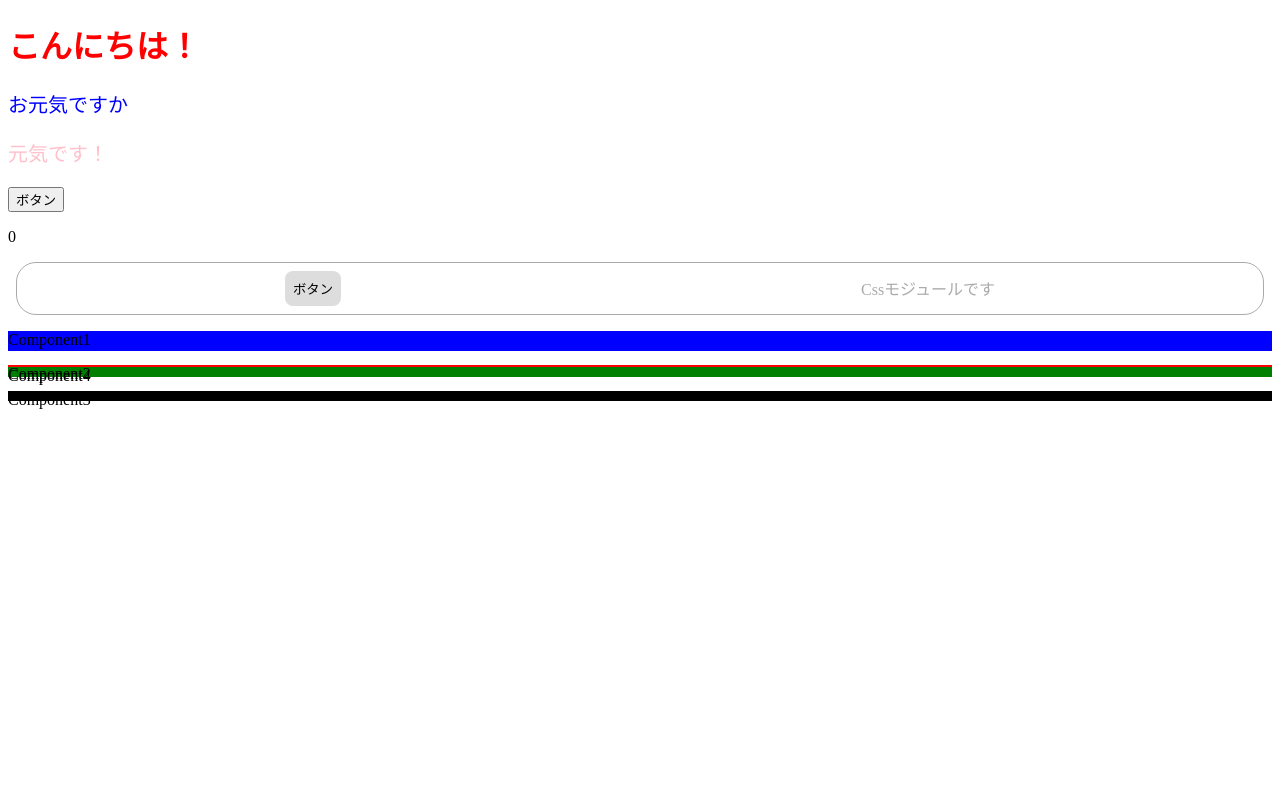
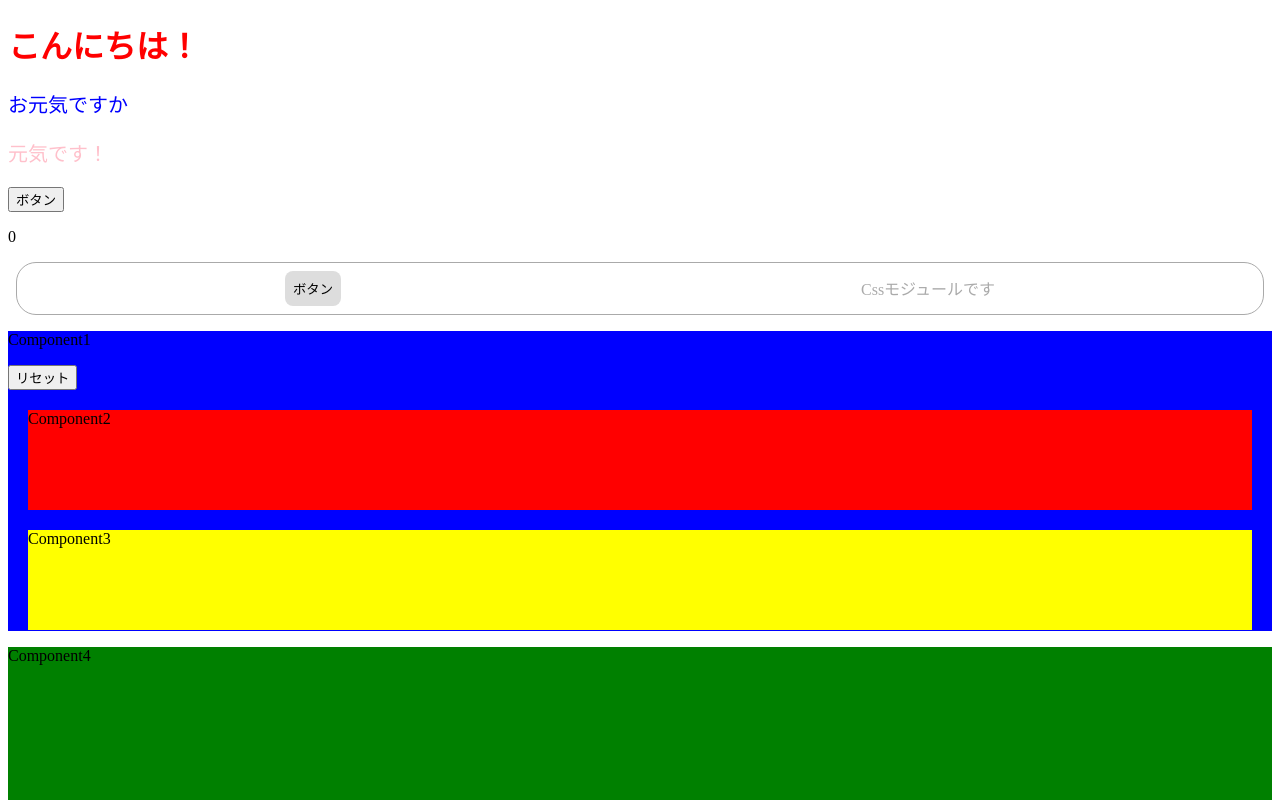
Before and after one commit to nakaryo716/react-tutorial, a React (Create React App) app: page / in a window 1280 px wide. Shown: the top 800 px of the page. Built offline with nearby package versions, Linux system fonts and the light colour scheme.

Commit message:
learn callback

```diff
--- a/src/App.jsx
+++ b/src/App.jsx
@@ -1,15 +1,19 @@
-import { useState } from "react";
+import { memo, useCallback, useState } from "react";
 import { ColoredMessage } from "./components/ColoredMessage";
 import { CssModules } from "./components/CssModule";
 import { Component1 } from "./components/Component1";
 import { Component4 } from "./components/Component4";
 
-export const App = () => {
+export const App = memo(() => {
   const [num, setNum] = useState(0);
 
   const onClickButton = () => {
     setNum((prev) => prev + 1);
   };
+
+  const onClickReset = useCallback(() => {
+    setNum(0);
+  }, []);
 
   return (
     <>
@@ -20,8 +24,8 @@ export const App = () => {
       <p>{num}</p>
       <CssModules/>
 
-      <Component1/>
+      <Component1 onClickReset={onClickReset}/>
       <Component4/>
     </>
   );
-};
+});
--- a/src/components/Component1.jsx
+++ b/src/components/Component1.jsx
@@ -2,17 +2,20 @@ import { memo } from "react";
 import { Component2 } from "./Component2";
 import { Component3 } from "./Component3";
 
-export const Component1 = memo(() => {
+export const Component1 = memo((props) => {
     const style = {
         backgroundColor: "blue",
-        height: "20px",
+        height: "300px",
     };
 
     console.log("called Component1");
 
+    const {onClickReset} = props;
+
     return (
         <div style={style}>
             <p>Component1</p>
+            <button onClick={onClickReset}>リセット</button>
             <Component2/>
             <Component3/>
         </div>
--- a/src/components/Component2.jsx
+++ b/src/components/Component2.jsx
@@ -3,7 +3,8 @@ import { memo } from "react";
 export const Component2 = memo(() => {
     const style = {
         backgroundColor: "red",
-        height: "10px",
+        height: "100px",
+        margin: "20px"
     };
 
     console.log("Called Component2");
--- a/src/components/Component3.jsx
+++ b/src/components/Component3.jsx
@@ -2,8 +2,9 @@ import { memo } from "react";
 
 export const Component3 = memo(() => {
     const style = {
-        backgroundColor: "black",
-        height: "10px",
+        backgroundColor: "yellow",
+        height: "100px",
+        margin: "20px"
     };
 
     console.log("Called Component3");
--- a/src/components/Component4.jsx
+++ b/src/components/Component4.jsx
@@ -3,7 +3,7 @@ import { memo } from "react";
 export const Component4 = memo(() => {
     const style = {
         backgroundColor: "green",
-        height: "10px",
+        height: "300px",
     };
 
     console.log("Called Component4");
```
